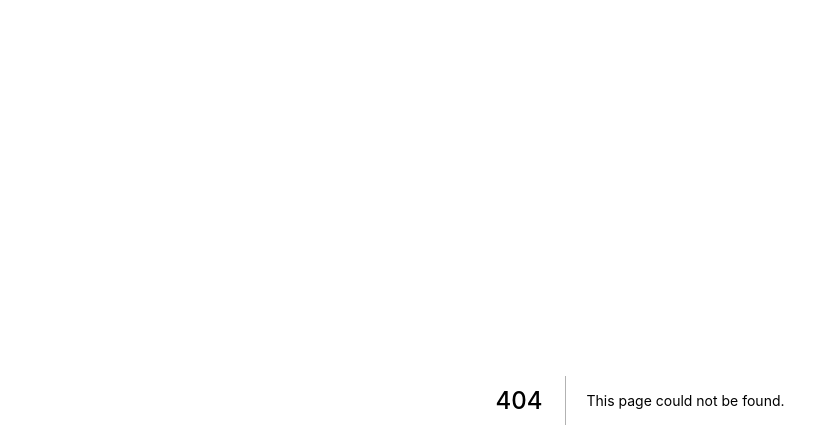
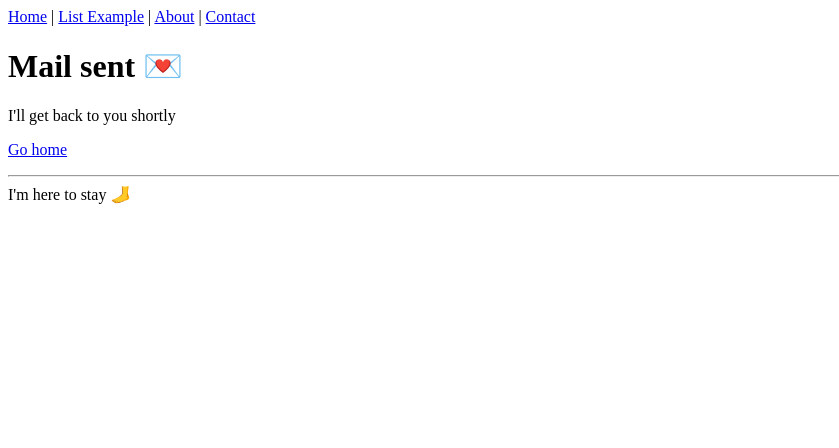
Before and after one commit to ddprrt/gab-linz-example, a Next.js app: page /success in a window 1280 px wide. Before the commit this address had no page. Shown: the top 448 px of the page, without its empty margins (0-839 px from the left). Built offline with nearby package versions, Linux system fonts and the light colour scheme.

Commit message:
success page

```diff
--- a/pages/contact.tsx
+++ b/pages/contact.tsx
@@ -17,7 +17,7 @@ const AboutPage = () => (
       </fieldset>
       <fieldset>
         <label htmlFor="text">Message</label>
-        <textarea name="text" id="text" rows={30} cols={10}></textarea>
+        <textarea name="text" id="text" rows={10} cols={30}></textarea>
       </fieldset>
       <button type="submit">Send it</button>
     </form>
--- /dev/null
+++ b/pages/success.tsx
@@ -0,0 +1,13 @@
+import React, { FC } from 'react'
+import Link from 'next/link'
+import Layout from '../components/Layout'
+
+const AboutPage = () => (
+  <Layout title="YEAH! ">
+    <h1>Mail sent 💌</h1>
+    <p>I'll get back to you shortly</p>
+    <p><Link href='/'><a>Go home</a></Link></p>
+  </Layout>
+)
+
+export default AboutPage;
```
